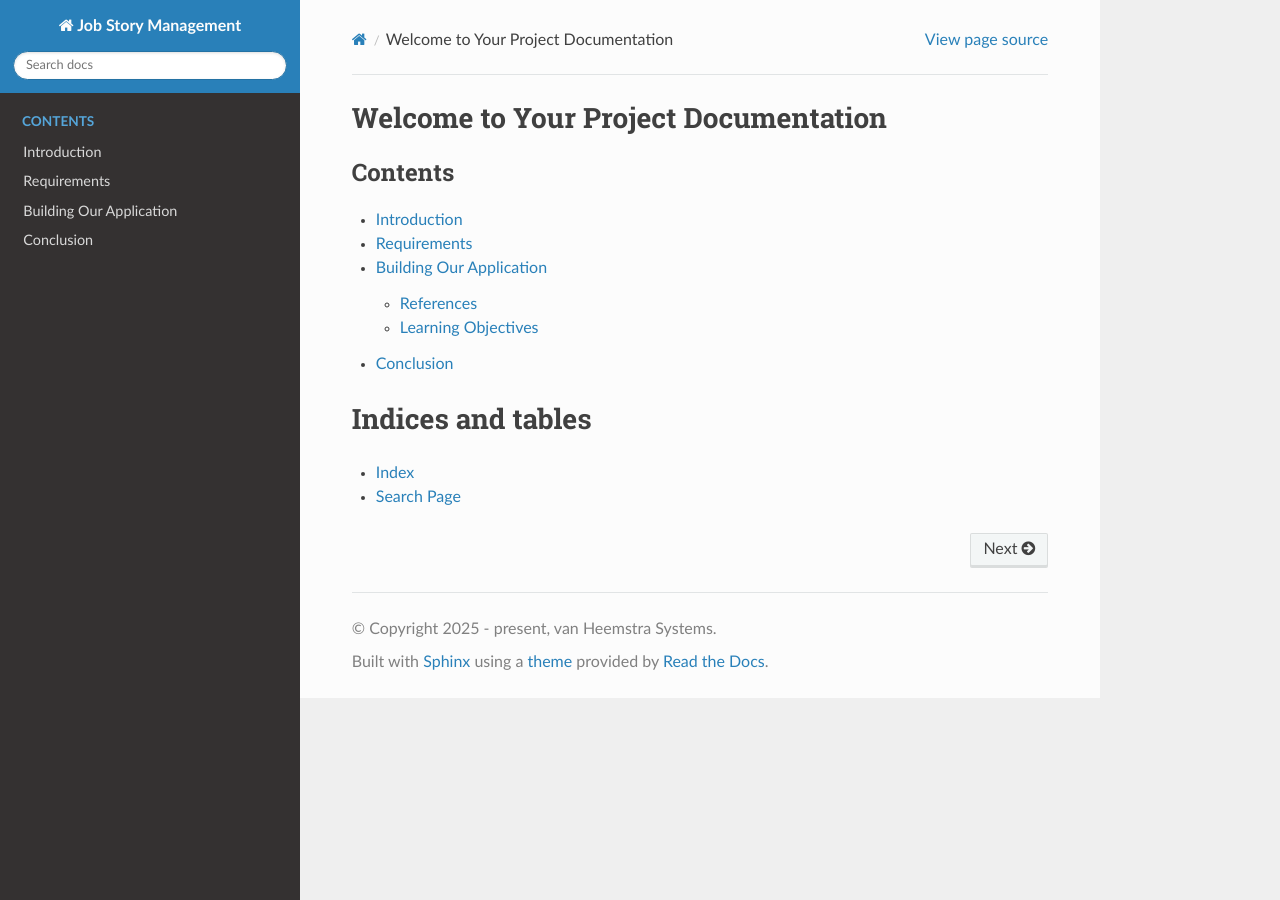
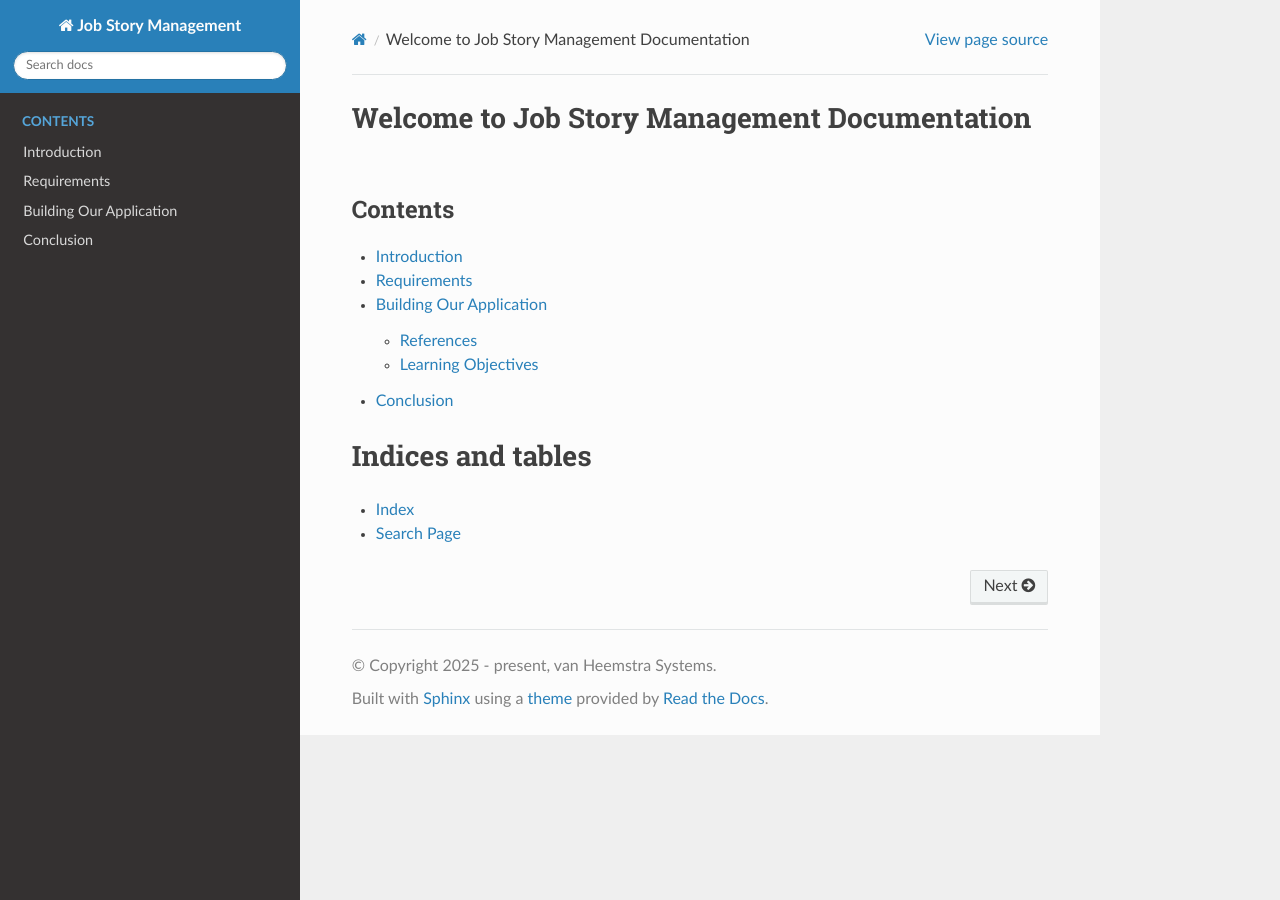
Before and after one commit to vanHeemstraSystems/job-story-management, a Sphinx documentation site: the page built from docs/source/index.rst, in a window 1280 px wide. Built offline with Sphinx 7.4.7 and the Read the Docs theme 3.1.0, drawn with Linux system fonts in a browser that asks for light colours.

Commit message:
Update index.rst

```diff
--- a/docs/source/index.rst
+++ b/docs/source/index.rst
@@ -1,4 +1,4 @@
-Welcome to Your Project Documentation
+Welcome to Job Story Management Documentation
 ======================================
 
 .. toctree::
```
